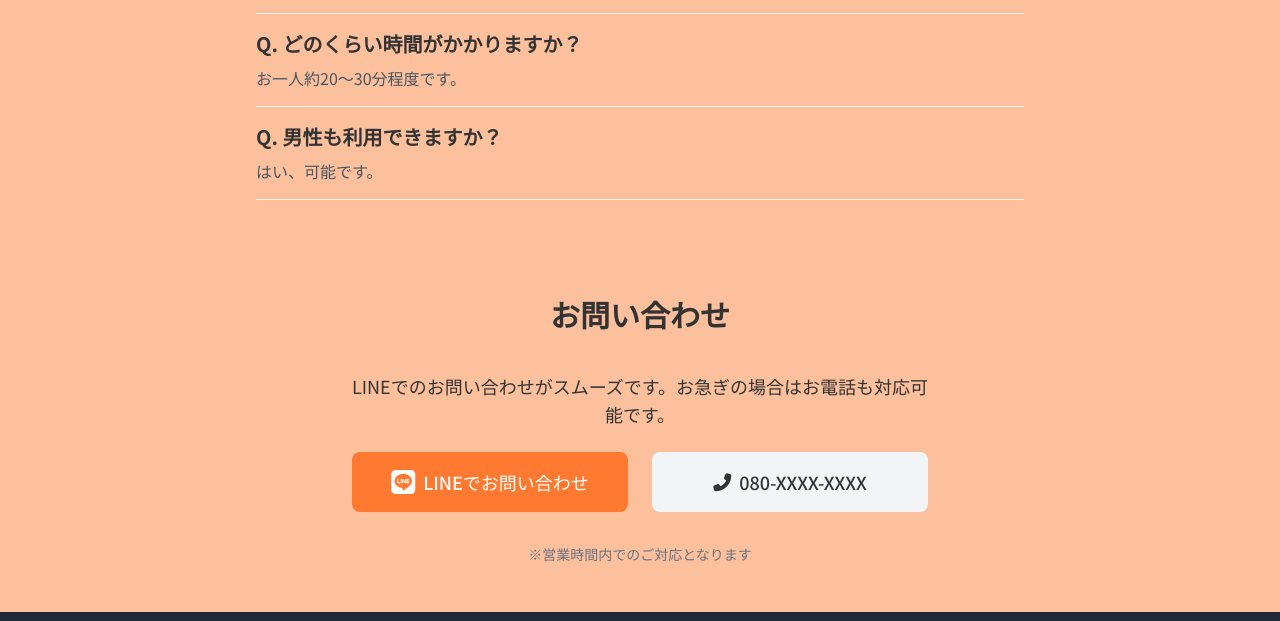
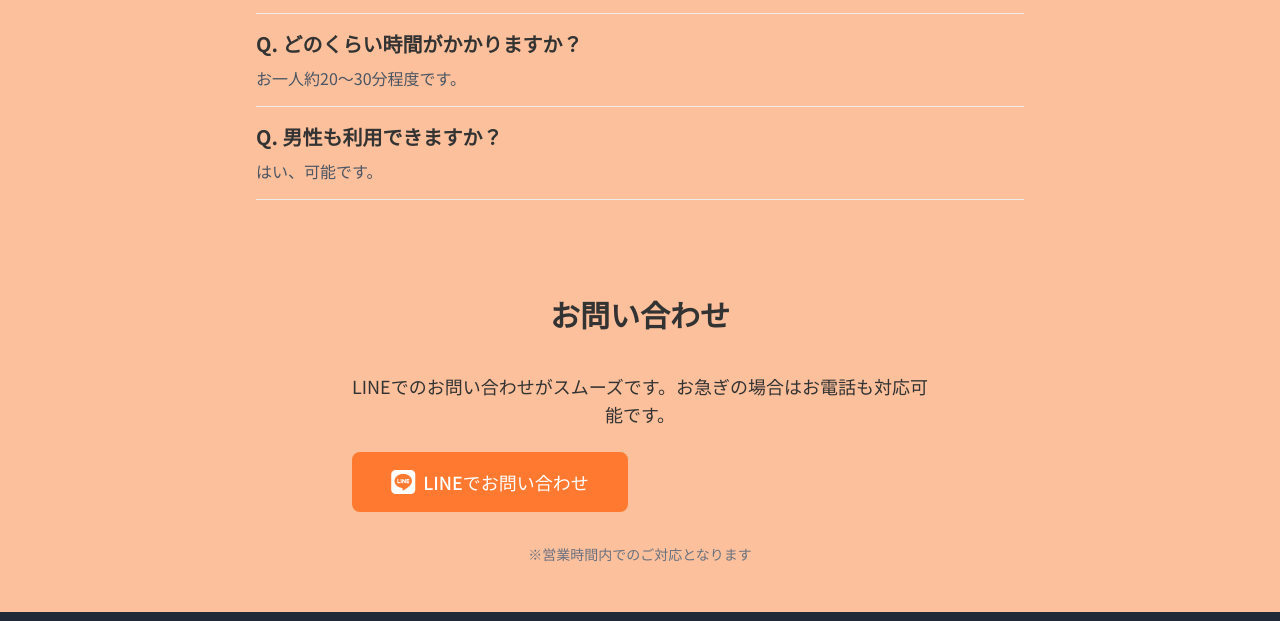
Before and after one commit to gratident/CalmHeartWellness, a plain HTML site: page index.html in a window 1280 px wide. Shown: the part 2347-2968 px from the top of the page. Drawn offline with nearby package versions, Linux system fonts and the light colour scheme.

Commit message:
電話番号の削除
電話番号は不要のため削除

```diff
--- a/index.html
+++ b/index.html
@@ -281,9 +281,6 @@
                         <a href="https://lin.ee/uaMW1SC" class="btn-orange px-6 py-4 rounded-lg font-medium text-lg inline-flex items-center justify-center w-full">
                             <i class="fab fa-line mr-2 text-2xl"></i> LINEでお問い合わせ
                         </a>
-                        <div class="bg-gray-100 px-6 py-4 rounded-lg font-medium text-lg inline-flex items-center justify-center w-full">
-                            <i class="fas fa-phone-alt mr-2"></i> 080-XXXX-XXXX
-                        </div>
                     </div>
                     <p class="text-sm text-gray-500">※営業時間内でのご対応となります</p>
                 </div>
```
